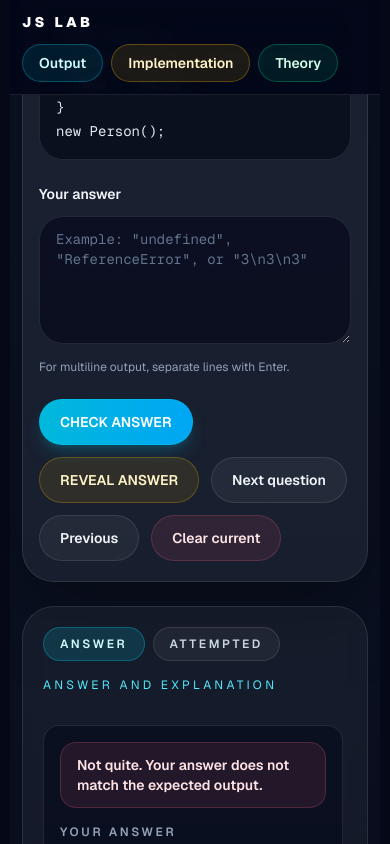
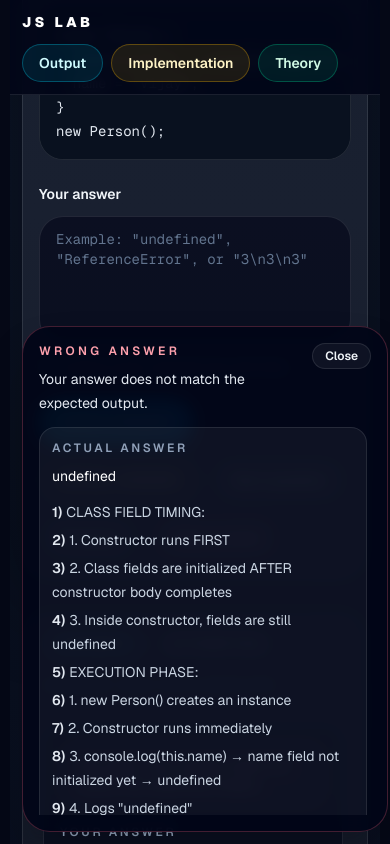
Before and after one commit to jitendersuryabhangautam/hoisting-quiz, a Next.js app: page /output in a window 390 px wide. Both pictures are taken after a click on the button "CHECK ANSWER". Shown: the part 957-1801 px from the top of the page. Built offline with nearby package versions, Linux system fonts and the light colour scheme.

Commit message:
fixed mobile view

```diff
--- a/app/theory/page.js
+++ b/app/theory/page.js
@@ -4,6 +4,13 @@ import Link from "next/link";
 import { useEffect, useState } from "react";
 import { conceptQuestions } from "@/lib/conceptQuestions";
 import { normalizeCodeBlock } from "@/lib/javascriptContent";
+
+function splitExplanation(text) {
+  return (text ?? "")
+    .split(/\n+/)
+    .map((line) => line.trim())
+    .filter(Boolean);
+}
 
 function isEditableTarget(target) {
   if (!(target instanceof HTMLElement)) {
@@ -136,9 +143,13 @@ export default function TheoryPage() {
             <span className="font-semibold text-white">Answer: </span>
             {currentQuestion.expected}
           </p>
-          <p className="mt-4 text-sm leading-6 text-slate-300">
-            {currentQuestion.explanation}
-          </p>
+          <div className="mt-4 space-y-2 text-sm leading-6 text-slate-300">
+            {splitExplanation(currentQuestion.explanation).map((line, index) => (
+              <p key={`theory-explanation-${currentQuestion.id}-${index}`}>
+                {line}
+              </p>
+            ))}
+          </div>
           {currentQuestion.code ? (
             <div className="mt-4 rounded-3xl border border-white/10 bg-slate-950/60 p-4">
               <div className="flex flex-wrap items-center justify-between gap-3">
--- a/components/PracticeMode.js
+++ b/components/PracticeMode.js
@@ -24,6 +24,13 @@ function createDraftStateFromDeck(deck) {
       ? normalizeCodeBlock(question.starter ?? "")
       : ""
   );
+}
+
+function splitExplanation(text) {
+  return (text ?? "")
+    .split(/\n+/)
+    .map((line) => line.trim())
+    .filter(Boolean);
 }
 
 function isEditableTarget(target) {
@@ -456,6 +463,10 @@ export default function PracticeMode({
   const showFeedback = isChecked || isRevealed;
   const useOverlayFeedback = feedbackMode === "overlay";
   const useSidebarAnswers = sidebarMode === "answers";
+  const showMobilePopupFeedback =
+    showFeedback &&
+    !useOverlayFeedback &&
+    (!useSidebarAnswers || currentQuestion?.type === "output");
   const verdictLabel =
     currentQuestion?.type === "implementation"
       ? "Reference solution"
@@ -490,6 +501,96 @@ export default function PracticeMode({
         { id: "back", label: "Back to practice" },
       ]
     : sidebarTabs;
+
+  const mobileFeedbackPopup = showMobilePopupFeedback ? (
+    <div
+      className={`fixed inset-x-3 bottom-3 z-50 flex max-h-[60vh] flex-col overflow-hidden rounded-[1.75rem] border p-4 shadow-2xl backdrop-blur sm:hidden ${
+        currentQuestion.type === "implementation"
+          ? "border-amber-400/25 bg-slate-950/95"
+          : isChecked && questionIsCorrect
+            ? "border-emerald-400/25 bg-slate-950/95"
+            : isChecked
+              ? "border-rose-400/25 bg-slate-950/95"
+              : "border-cyan-400/25 bg-slate-950/95"
+      }`}
+    >
+      <div className="flex items-start justify-between gap-4">
+        <div className="min-w-0">
+          <p
+            className={`text-xs font-semibold uppercase tracking-[0.28em] ${
+              currentQuestion.type === "implementation"
+                ? "text-amber-300"
+                : isChecked && questionIsCorrect
+                  ? "text-emerald-300"
+                  : isChecked
+                    ? "text-rose-300"
+                    : "text-cyan-300"
+            }`}
+          >
+            {verdictLabel}
+          </p>
+          <p className="mt-2 text-sm leading-6 text-slate-200">
+            {currentQuestion.type === "implementation"
+              ? "Reference solution is shown here."
+              : isChecked
+                ? questionIsCorrect
+                  ? "Your answer matches the expected output."
+                  : "Your answer does not match the expected output."
+                : "Correct answer preview is shown here."}
+          </p>
+        </div>
+        <button
+          onClick={() => {
+            setChecked((prev) => {
+              const next = [...prev];
+              next[currentIdx] = false;
+              return next;
+            });
+            setRevealed((prev) => {
+              const next = [...prev];
+              next[currentIdx] = false;
+              return next;
+            });
+          }}
+          className="shrink-0 rounded-full border border-white/10 bg-white/5 px-3 py-1 text-xs font-semibold text-slate-100 transition hover:bg-white/10"
+        >
+          Close
+        </button>
+      </div>
+
+      <div className="mt-3 min-h-0 flex-1 overflow-y-auto overscroll-contain pr-1">
+        {currentQuestion.type !== "implementation" ? (
+          <div className="rounded-2xl border border-white/10 bg-white/5 p-3">
+            <p className="text-xs font-semibold uppercase tracking-[0.22em] text-slate-400">
+              Actual answer
+            </p>
+            <p className="mt-2 whitespace-pre-wrap text-sm leading-6 text-white">
+              {currentQuestion.expected}
+            </p>
+            <div className="mt-3 space-y-1 text-sm leading-6 text-slate-300">
+              {splitExplanation(currentQuestion.explanation).map((line, index) => (
+                <p key={`mobile-explanation-${currentQuestion.id}-${index}`}>
+                  <span className="mr-1 font-semibold text-slate-200">
+                    {index + 1})
+                  </span>
+                  <span>{line}</span>
+                </p>
+              ))}
+            </div>
+          </div>
+        ) : (
+          <div className="rounded-2xl border border-amber-400/15 bg-amber-400/5 p-3">
+            <p className="text-xs font-semibold uppercase tracking-[0.22em] text-amber-200">
+              Reference solution
+            </p>
+            <pre className="mt-2 overflow-x-auto whitespace-pre font-mono text-sm leading-6 text-amber-50">
+              {normalizeCodeBlock(currentQuestion.referenceSolution)}
+            </pre>
+          </div>
+        )}
+      </div>
+    </div>
+  ) : null;
 
   return (
     <main className="min-h-screen bg-[radial-gradient(circle_at_top,rgba(34,211,238,0.15),transparent_30%),linear-gradient(180deg,#07111f_0%,#0b1324_45%,#050816_100%)] text-slate-100">
@@ -901,7 +1002,7 @@ export default function PracticeMode({
                   )}
 
                   {showFeedback && !useOverlayFeedback && !useSidebarAnswers ? (
-                    <div className="rounded-[1.75rem] border border-white/10 bg-slate-950/70 p-5">
+                    <div className="hidden rounded-[1.75rem] border border-white/10 bg-slate-950/70 p-5 sm:block">
                       {currentQuestion.type === "implementation" ? (
                         <>
                           <p className="text-sm font-semibold uppercase tracking-[0.22em] text-amber-300">
@@ -927,9 +1028,17 @@ export default function PracticeMode({
                           <p className="mt-1 whitespace-pre-wrap rounded-2xl border border-cyan-400/10 bg-cyan-400/5 p-4 text-sm leading-6 text-cyan-50">
                             {currentQuestion.expected}
                           </p>
-                          <p className="mt-4 text-sm leading-6 text-slate-300">
-                            {currentQuestion.explanation}
+                          <div className="mt-4 space-y-2 text-sm leading-6 text-slate-300">
+                            {splitExplanation(currentQuestion.explanation).map(
+                              (line, index) => (
+                                <p
+                                  key={`inline-explanation-${currentQuestion.id}-${index}`}
+                                >
+                                  {line}
                                 </p>
+                              )
+                            )}
+                          </div>
                         </>
                       )}
                     </div>
@@ -996,9 +1105,17 @@ export default function PracticeMode({
                               <p className="mt-2 whitespace-pre-wrap text-sm leading-6 text-slate-100">
                                 {currentQuestion.expected}
                               </p>
-                              <p className="mt-3 text-sm leading-6 text-slate-300">
-                                {currentQuestion.explanation}
+                              <div className="mt-3 space-y-2 text-sm leading-6 text-slate-300">
+                                {splitExplanation(currentQuestion.explanation).map(
+                                  (line, index) => (
+                                    <p
+                                      key={`${currentQuestion.id}-overlay-explain-${index}`}
+                                    >
+                                      {line}
                                     </p>
+                                  )
+                                )}
+                              </div>
                             </div>
                           ) : null}
                         </div>
@@ -1028,6 +1145,8 @@ export default function PracticeMode({
                   ) : null}
                 </div>
               </article>
+
+              {mobileFeedbackPopup}
 
               <aside className="smooth-scroll space-y-6 lg:sticky lg:top-20 lg:h-[calc(100vh-5rem)] lg:overflow-hidden lg:pr-1">
                 <section className="flex h-full flex-col rounded-4xl border border-white/10 bg-white/5 p-5 backdrop-blur">
@@ -1229,17 +1348,15 @@ export default function PracticeMode({
                               <p className="text-xs font-semibold uppercase tracking-[0.22em] text-slate-400">
                                 Explanation
                               </p>
-                              <div className="mt-2 space-y-3 text-sm leading-6 text-slate-200">
-                                {currentQuestion.explanation
-                                  .split("\n")
-                                  .map((line, index) =>
-                                    line.trim() ? (
+                              <div className="mt-2 space-y-2 text-sm leading-6 text-slate-200">
+                                {splitExplanation(currentQuestion.explanation).map(
+                                  (line, index) => (
                                     <p
                                       key={`${currentQuestion.id}-checked-explain-${index}`}
                                     >
                                       {line}
                                     </p>
-                                    ) : null
+                                  )
                                 )}
                               </div>
                               <p className="mt-3 text-xs leading-5 text-slate-400">
```
Lines whose indentation alone changed are shown as unchanged.
